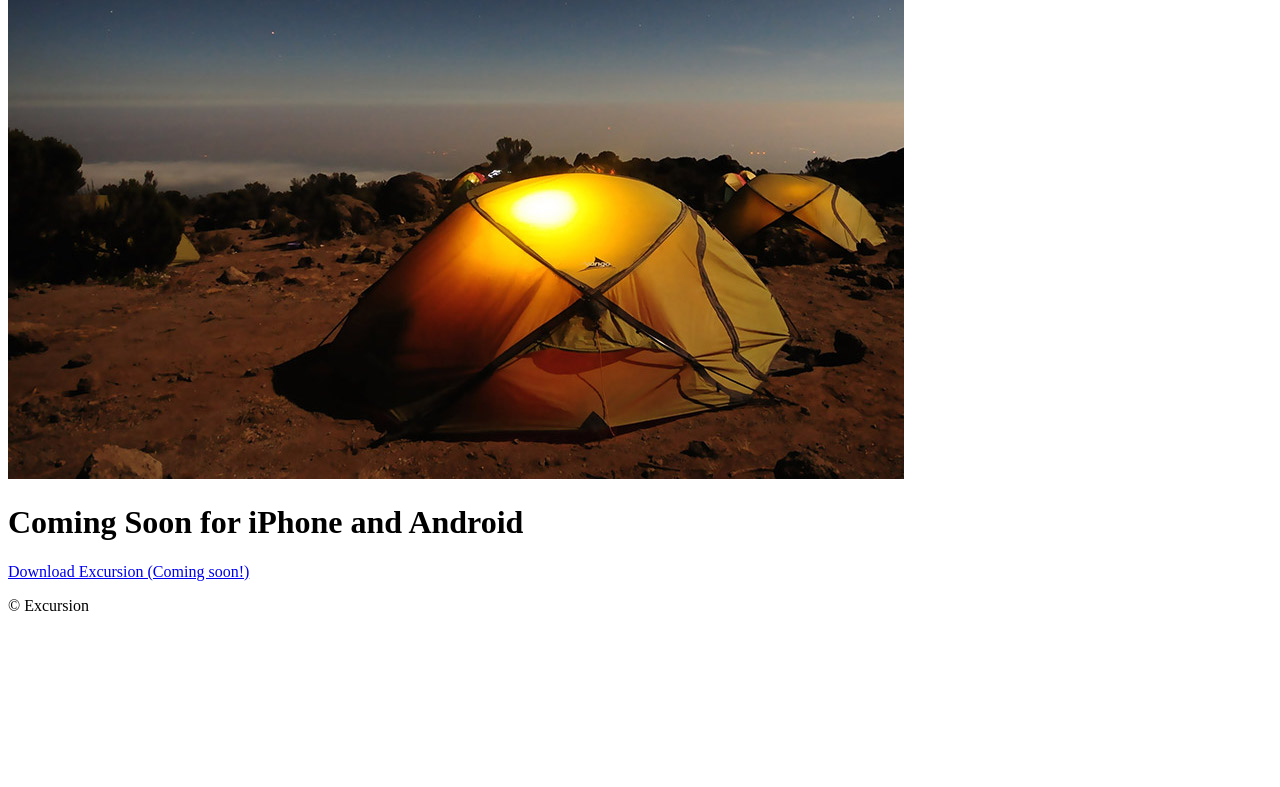
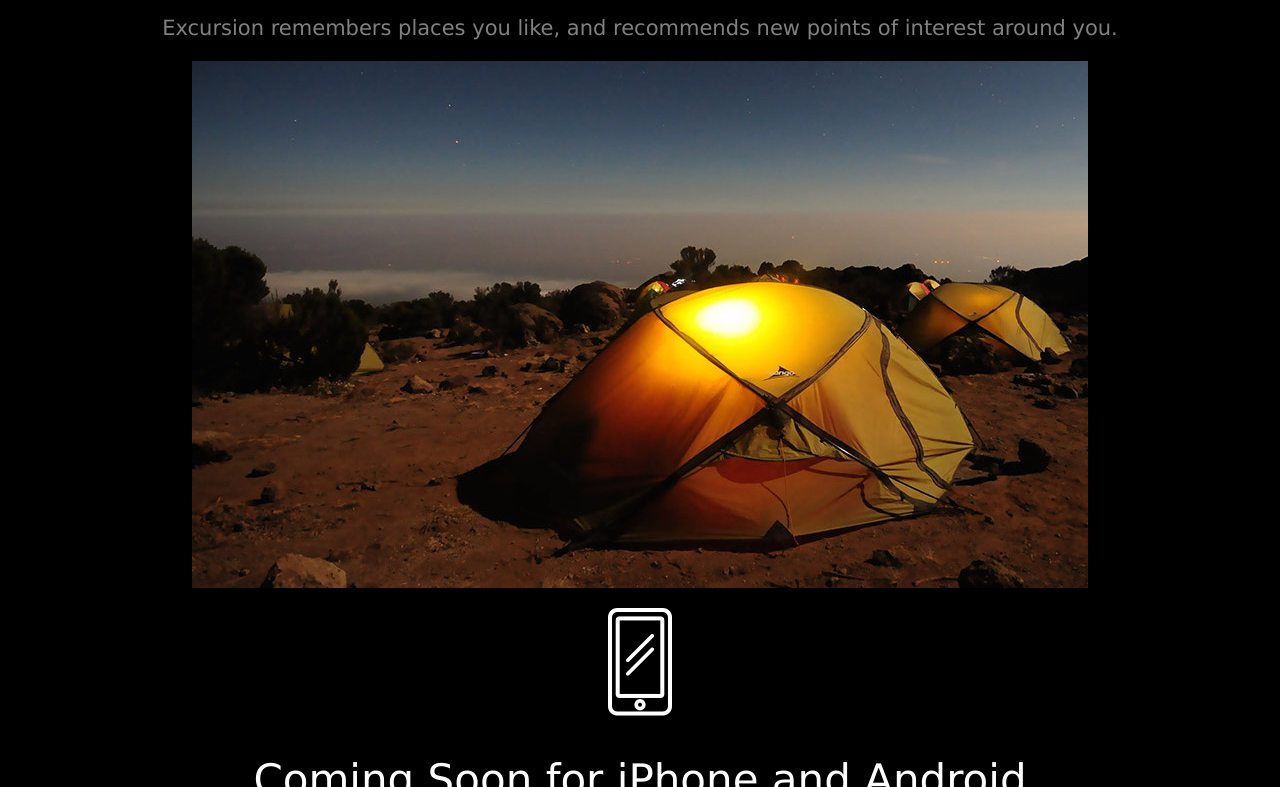
Before and after one commit to alicexian1412/excursion, a plain HTML site: page index.html in a window 1280 px wide. Shown: the part 417-1204 px from the top of the page. Before the commit the page ends 1048 px from the top, so only its background shows below. Drawn offline with Linux system fonts and the light colour scheme.

Commit message:
Second Initiate for html

```diff
--- a/index.html
+++ b/index.html
@@ -2,7 +2,7 @@
 <html lang="en" dir="ltr">
   <head>
     <meta charset="utf-8">
-    <link rel="stylesheet" href="/resources/css/style.css" type="text/css">
+    <link rel="stylesheet" href="resources/css/style.css" type="text/css">
     <title>Excursion</title>
   </head>
   <body>
@@ -14,11 +14,11 @@
     <video autoplay loop><source src="resources/videos/excursion.mp4" type="video/mp4">Your browser does not support the video tag.</video>
     <!-- Travel Guide -->
     <h2>Your personal travel guide</h2>
-    <p>Excursion remembers places you like, and recommends new points of interest around you.</p>
-    <img src="resources/images/camp.jpg">
-    <img src="resources/images/phone.png">
-    <h1>Coming Soon for iPhone and Android</h1>
-    <p><a href="#cta">Download Excursion (Coming soon!)</a></p>
+    <p class="trvlg">Excursion remembers places you like, and recommends new points of interest around you.</p>
+    <p><img src="resources/images/camp.jpg"></p>
+    <p><img src="resources/images/phone.png"></p>
+    <h2>Coming Soon for iPhone and Android</h2>
+    <p><a class="cta" href="#">Download Excursion (Coming soon!)</a></p>
     <p class="cpy">© Excursion</p>
   </body>
 </html>
--- a/resources/css/style.css
+++ b/resources/css/style.css
@@ -0,0 +1,31 @@
+body{
+  background-color: Black;
+  text-align: center;
+    font-family: "Verdana";
+}
+
+h1, h2{
+  font-weight: normal;
+  font-size: 50px;
+  color: White;
+}
+
+h2{
+  font-weight: 300;
+  font-size: 42px;
+}
+
+.trvlg{
+  font-size: 21px;
+  color: Gray;
+}
+
+.cta{
+  color: Aquamarine;
+  font-size: 16px;
+}
+
+.cpy{
+  color: Gray;
+  text-align: right;
+}
```
